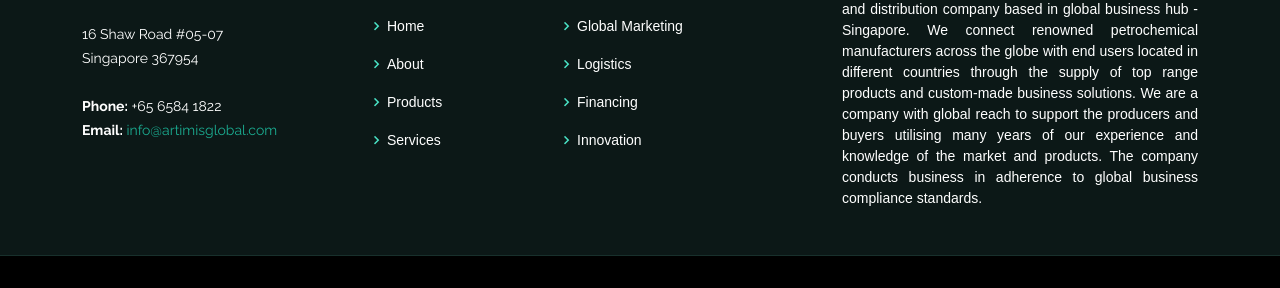
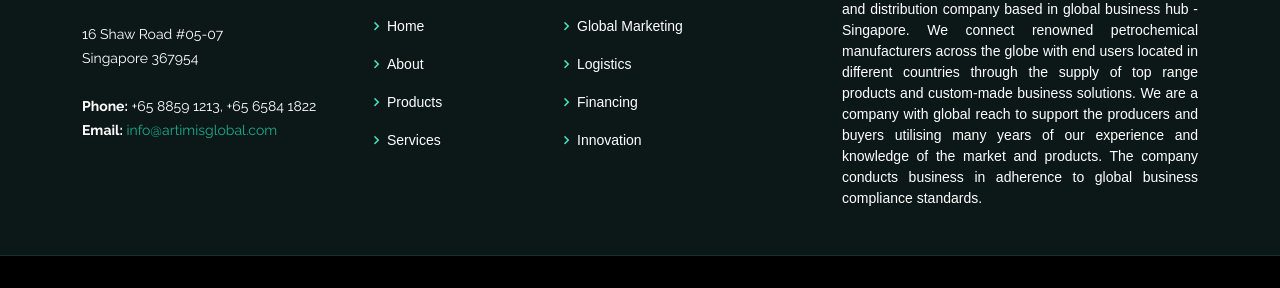
Before and after one commit to artimisgroup/artimisglobal, a Jekyll site: the page built from products.md, in a window 1280 px wide and 900 px high, scrolled down 2234 px. Shown: the part 553-841 px from the top of the window. Built offline with Jekyll 4.4.1, drawn with Linux system fonts in a browser that asks for light colours.

Commit message:
Add new phone number +65 8859 1213 to the footer

```diff
--- a/_includes/footer.html
+++ b/_includes/footer.html
@@ -12,7 +12,7 @@
               <br> Singapore 367954
               <br>
               <br>
-              <strong>Phone:</strong> +65 6584 1822
+              <strong>Phone:</strong> +65 8859 1213, +65 6584 1822
               <br>
               <strong>Email:</strong>
               <a href="mailto:info@artimisglobal.com">info@artimisglobal.com</a>
```
